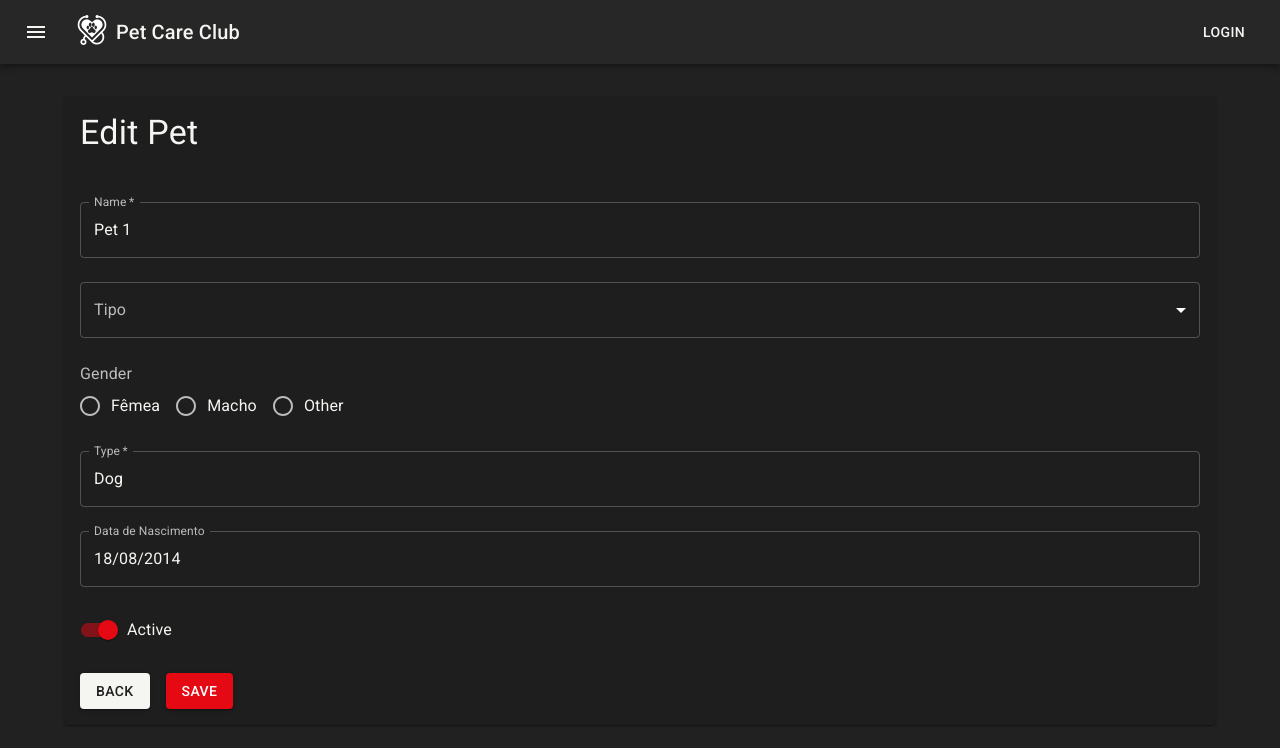
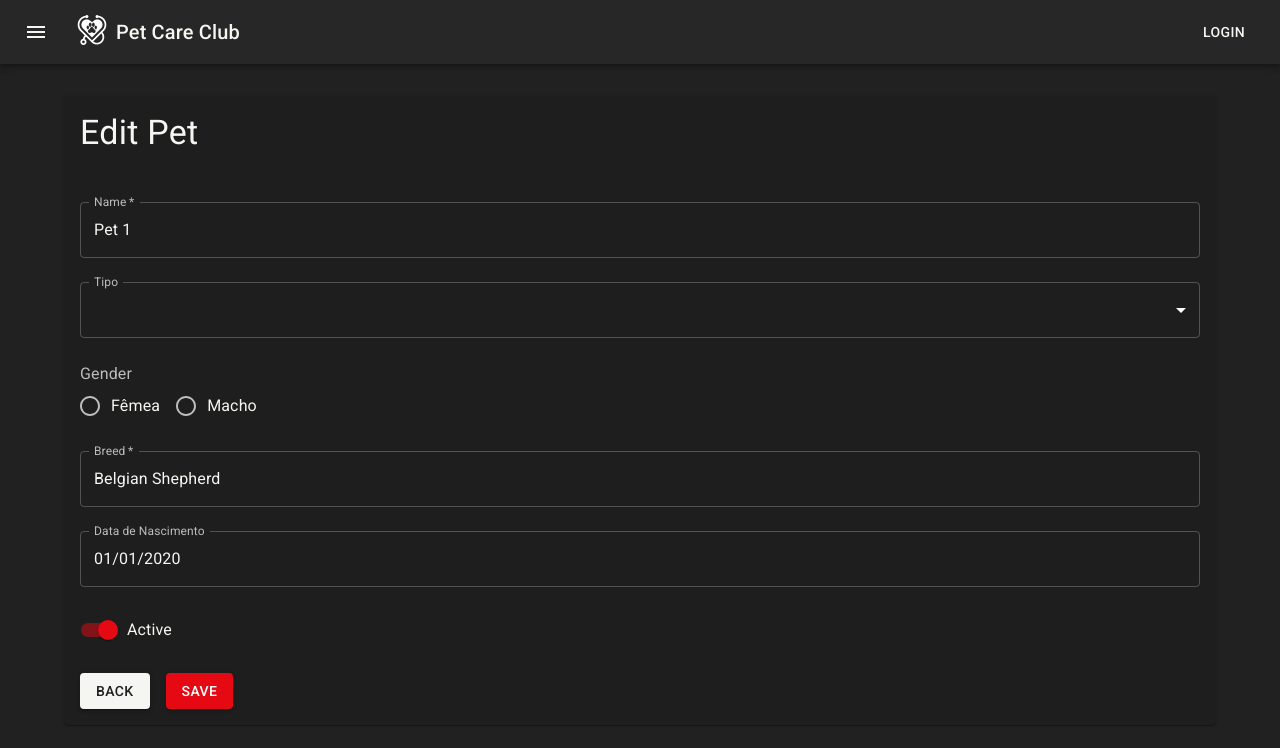
Before and after one commit to r31sr4r/pet-care-front, a React (Create React App) app: page /pets/edit/1 in a window 1280 px wide. Shown: the top 748 px of the page. Built offline with nearby package versions, Linux system fonts and the light colour scheme.

Commit message:
feat: add properties on pet form

```diff
--- a/src/features/pets/CreatePet.tsx
+++ b/src/features/pets/CreatePet.tsx
@@ -1,17 +1,12 @@
-import {
-	Box,
-	Paper,
-	SelectChangeEvent,
-	Typography,
-} from '@mui/material';
+import { Box, Paper, SelectChangeEvent, Typography } from '@mui/material';
 import { useState } from 'react';
 import { useAppDispatch } from '../../app/hooks';
 import { Pet, createPet } from './petsSlice';
 import { PetForm } from './components/PetForm';
-import { useSnackbar } from 'notistack'
+import { useSnackbar } from 'notistack';
+import { Dayjs } from 'dayjs';
 
 export const CreatePet = () => {
-	const [type, setType] = useState('');
 	const [isdisabled, setIsDisabled] = useState(false);
 	const [petState, setPetState] = useState<Pet>({
 		id: '',
@@ -20,13 +15,13 @@ export const CreatePet = () => {
 		other_type: '',
 		breed: '',
 		gender: '',
-		birth_date: '',
+		birth_date: null,
 		customer_id: '',
 		image_url: '',
 		is_active: true,
 		created_at: '',
 		updated_at: '',
-		deleted_at: ''
+		deleted_at: '',
 	});
 	const dispatch = useAppDispatch();
 	const { enqueueSnackbar } = useSnackbar();
@@ -48,13 +43,20 @@ export const CreatePet = () => {
 	};
 
 	const handlePetTypeChange = (event: SelectChangeEvent) => {
-        setType(event.target.value);
-		setPetState({ ...petState, type: event.target.value });
+		const { name, value } = event.target;
+		setPetState({ ...petState, [name]: value });
 	};
 
 	const handlePetGenderChange = (event: SelectChangeEvent) => {
-		console.log(event.target.value);
-		setPetState({ ...petState, gender: event.target.value });
+		const { name, value } = event.target;
+		setPetState({ ...petState, [name]: value });
+	};
+
+	const handlePetBirthDateChange = (newValue: Dayjs | null) => {
+		setPetState({
+			...petState,
+			birth_date: newValue?.format('YYYY-MM-DD'),
+		});
 	};
 
 	return (
@@ -67,7 +69,7 @@ export const CreatePet = () => {
 				</Box>
 				<PetForm
 					pet={petState}
-				petType={type}
+					petType={petState.type}
 					isdisabled={isdisabled}
 					isLoading={false}
 					handleSubmit={handleSubmit}
@@ -75,6 +77,7 @@ export const CreatePet = () => {
 					handleToogle={handleToogle}
 					handlePetTypeChange={handlePetTypeChange}
 					handlePetGenderChange={handlePetGenderChange}
+					handlePetBirthDateChange={handlePetBirthDateChange}
 				/>
 			</Paper>
 		</Box>
--- a/src/features/pets/EditPet.tsx
+++ b/src/features/pets/EditPet.tsx
@@ -5,10 +5,10 @@ import { useAppDispatch, useAppSelector } from '../../app/hooks';
 import { Pet, selectPetById, updatePet } from './petsSlice';
 import { PetForm } from './components/PetForm';
 import { useSnackbar } from 'notistack'
+import { Dayjs } from 'dayjs';
 
 export const EditPet = () => {
 	const id = useParams<{ id: string }>().id || '';
-	const [type, setType] = React.useState('');
 	const [isdisabled, setIsDisabled] = React.useState(false);
 	const pet = useAppSelector((state) => selectPetById(state, id));
 	const [petState, setPetState] = React.useState<Pet>(pet);
@@ -32,11 +32,18 @@ export const EditPet = () => {
 	};
 
 	const handlePetTypeChange = (event: SelectChangeEvent) => {
-        setType(event.target.value);
+		const { name, value } = event.target;
+		setPetState({ ...petState, [name]: value });
+
     };
 
 	const handlePetGenderChange = (event: SelectChangeEvent) => {
-		setPetState({ ...petState, gender: event.target.value });
+		const { name, value } = event.target;
+		setPetState({ ...petState, [name]: value });
+	};
+
+	const handlePetBirthDateChange = (newValue: Dayjs | null) => {
+		setPetState({ ...petState, birth_date: newValue?.format('YYYY-MM-DD') });
 	};
 
 	return (
@@ -50,7 +57,7 @@ export const EditPet = () => {
 
 				<PetForm
 					pet={petState}
-					petType={type}
+					petType={petState.type}
 					isdisabled={isdisabled}
 					isLoading={false}
 					handleSubmit={handleSubmit}
@@ -58,6 +65,7 @@ export const EditPet = () => {
 					handleToogle={handleToogle}
 					handlePetTypeChange={handlePetTypeChange}
 					handlePetGenderChange={handlePetGenderChange}
+					handlePetBirthDateChange={handlePetBirthDateChange}
 				/>
 			</Paper>
 		</Box>
--- a/src/features/pets/components/PetForm.tsx
+++ b/src/features/pets/components/PetForm.tsx
@@ -19,8 +19,8 @@ import { Link } from 'react-router-dom';
 import { PetTypeSelector } from './PetTypeSelector';
 import { LocalizationProvider } from '@mui/x-date-pickers/LocalizationProvider';
 import { MobileDatePicker } from '@mui/x-date-pickers/MobileDatePicker';
-import dayjs, { Dayjs } from 'dayjs';
 import { AdapterDayjs } from '@mui/x-date-pickers/AdapterDayjs';
+import { Dayjs } from 'dayjs';
 
 type Props = {
 	pet: Pet;
@@ -32,6 +32,7 @@ type Props = {
 	handleToogle: (e: React.ChangeEvent<HTMLInputElement>) => void;
 	handlePetTypeChange: (e: SelectChangeEvent) => void;
 	handlePetGenderChange: (e: React.ChangeEvent<HTMLInputElement>) => void;
+	handlePetBirthDateChange: (newValue: Dayjs | null) => void;
 };
 
 export function PetForm({
@@ -44,15 +45,8 @@ export function PetForm({
 	handleToogle,
 	handlePetTypeChange,
 	handlePetGenderChange,
+	handlePetBirthDateChange,
 }: Props) {
-	const [value, setValue] = React.useState<Dayjs | null>(
-		dayjs('2014-08-18T21:11:54'),
-	  );
-
-	  const handleChangeData = (newValue: Dayjs | null) => {
-		setValue(newValue);
-	  };
-
 	return (
 		<Box p={2}>
 			<form onSubmit={onSubmit}>
@@ -83,23 +77,20 @@ export function PetForm({
 							<RadioGroup
 								row
 								aria-labelledby="demo-row-radio-buttons-group-label"
-								name="row-radio-buttons-group"
+								name="gender"
 								onChange={handlePetGenderChange}
 							>
 								<FormControlLabel
 									value="female"
 									control={<Radio />}
 									label="Fêmea"
+									checked={(pet.gender && pet.gender === 'female') || undefined}
 								/>
 								<FormControlLabel
 									value="male"
 									control={<Radio />}
 									label="Macho"
-								/>
-								<FormControlLabel
-									value="other"
-									control={<Radio />}
-									label="Other"
+									checked={(pet.gender && pet.gender === 'male') || undefined}
 								/>
 							</RadioGroup>
 						</FormControl>
@@ -108,9 +99,9 @@ export function PetForm({
 						<FormControl fullWidth>
 							<TextField
 								required
-								name="type"
-								label="Type"
-								value={pet.type}
+								name="breed"
+								label="Breed"
+								value={pet.breed}
 								disabled={isdisabled}
 								onChange={handleChange}
 							/>
@@ -123,8 +114,8 @@ export function PetForm({
 									<MobileDatePicker
 										label="Data de Nascimento"
 										inputFormat="DD/MM/YYYY"
-										value={value}
-										onChange={handleChangeData}
+										value={pet.birth_date}
+										onChange={handlePetBirthDateChange}
 										renderInput={(params) => (
 											<TextField {...params} />
 										)}
--- a/src/features/pets/components/PetTypeSelector.tsx
+++ b/src/features/pets/components/PetTypeSelector.tsx
@@ -2,18 +2,16 @@ import { FormControl, InputLabel, MenuItem } from '@mui/material';
 import Select, { SelectChangeEvent } from '@mui/material/Select';
 
 type Props = {
-    petType: string;
-    handlePetTypeChange: (e: SelectChangeEvent) => void;
+	petType: string;
+	handlePetTypeChange: (e: SelectChangeEvent) => void;
 };
 
-export function PetTypeSelector(
-    { petType, handlePetTypeChange }: Props
-) {
-
+export function PetTypeSelector({ petType, handlePetTypeChange }: Props) {
 	return (
 		<FormControl fullWidth>
 			<InputLabel id="demo-simple-select-label">Tipo</InputLabel>
 			<Select
+				name="type"
 				labelId="demo-simple-select-label"
 				id="demo-simple-select"
 				value={petType}
--- a/src/features/pets/petsSlice.ts
+++ b/src/features/pets/petsSlice.ts
@@ -8,7 +8,7 @@ export interface Pet {
     other_type: string;
     breed: string;
 	gender: string;
-    birth_date: string;
+    birth_date: string | null | undefined;
     customer_id: string;
     image_url: string;
 	is_active: boolean;
@@ -36,7 +36,7 @@ const pet: Pet = {
 export const initialState = [
 		pet,
 		{ ...pet, id: '2', name: 'Pet 2', type: 'Cat', breed: 'Persian' },
-		{ ...pet, id: '3', name: 'Pet 3' },
+		{ ...pet, id: '3', name: 'Pet 3', birth_date: null },
 ];
 
 const petSlice = createSlice({
@@ -67,7 +67,7 @@ const petSlice = createSlice({
 export const selectPets = (state: RootState) => state.pets;
 
 export const selectPetById = (state: RootState, id: string) => {
-	const pet = state.pets.find((pet) => pet.id === id);
+	const pet = state.pets.find((pet: any) => pet.id === id);
 
 	return (
 		pet || {
@@ -77,7 +77,7 @@ export const selectPetById = (state: RootState, id: string) => {
 			other_type: '',
 			breed: '',
 			gender: '',
-			birth_date: '',
+			birth_date: null,
 			customer_id: '',
 			image_url: '',
 			is_active: false,
```
Lines whose indentation alone changed are shown as unchanged.
